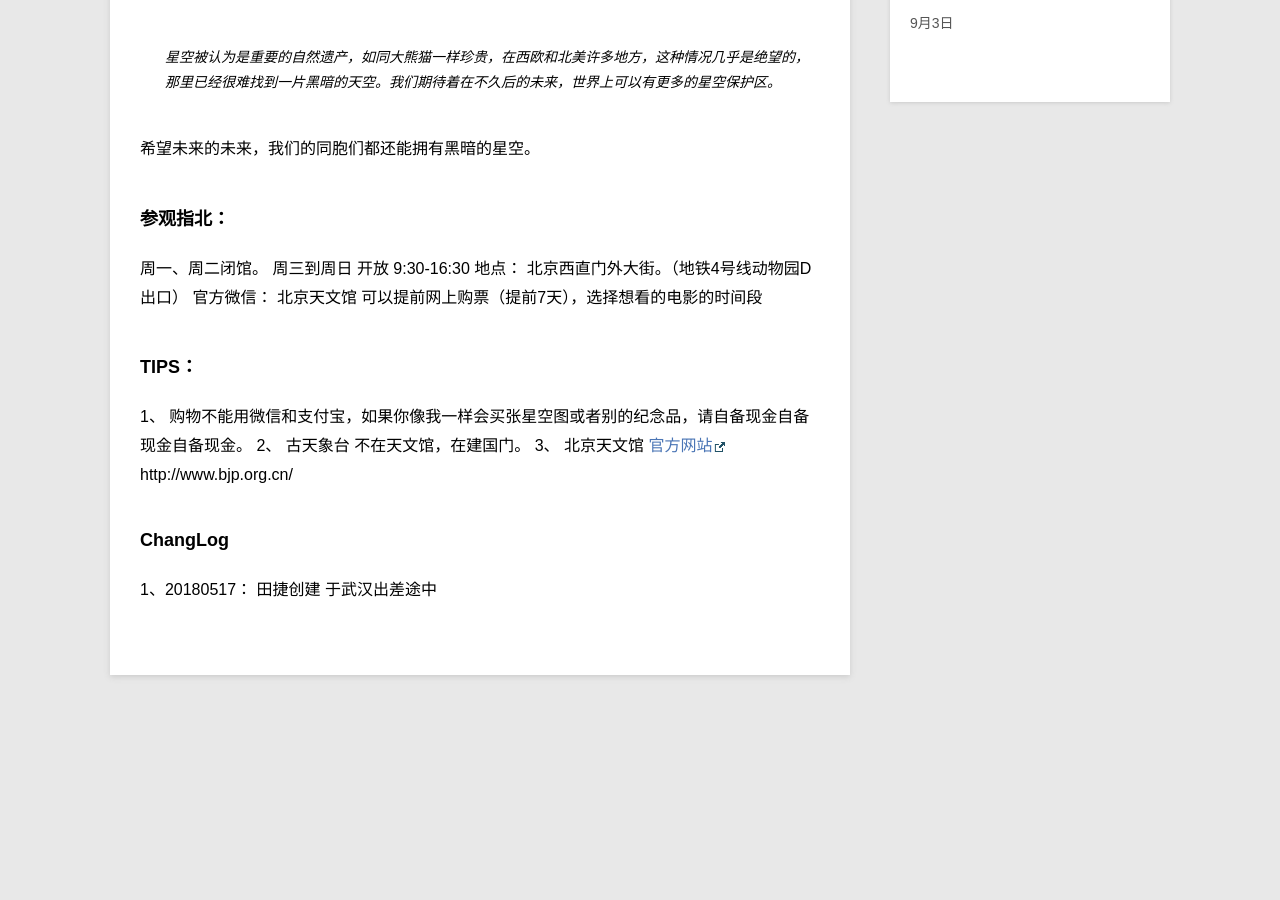
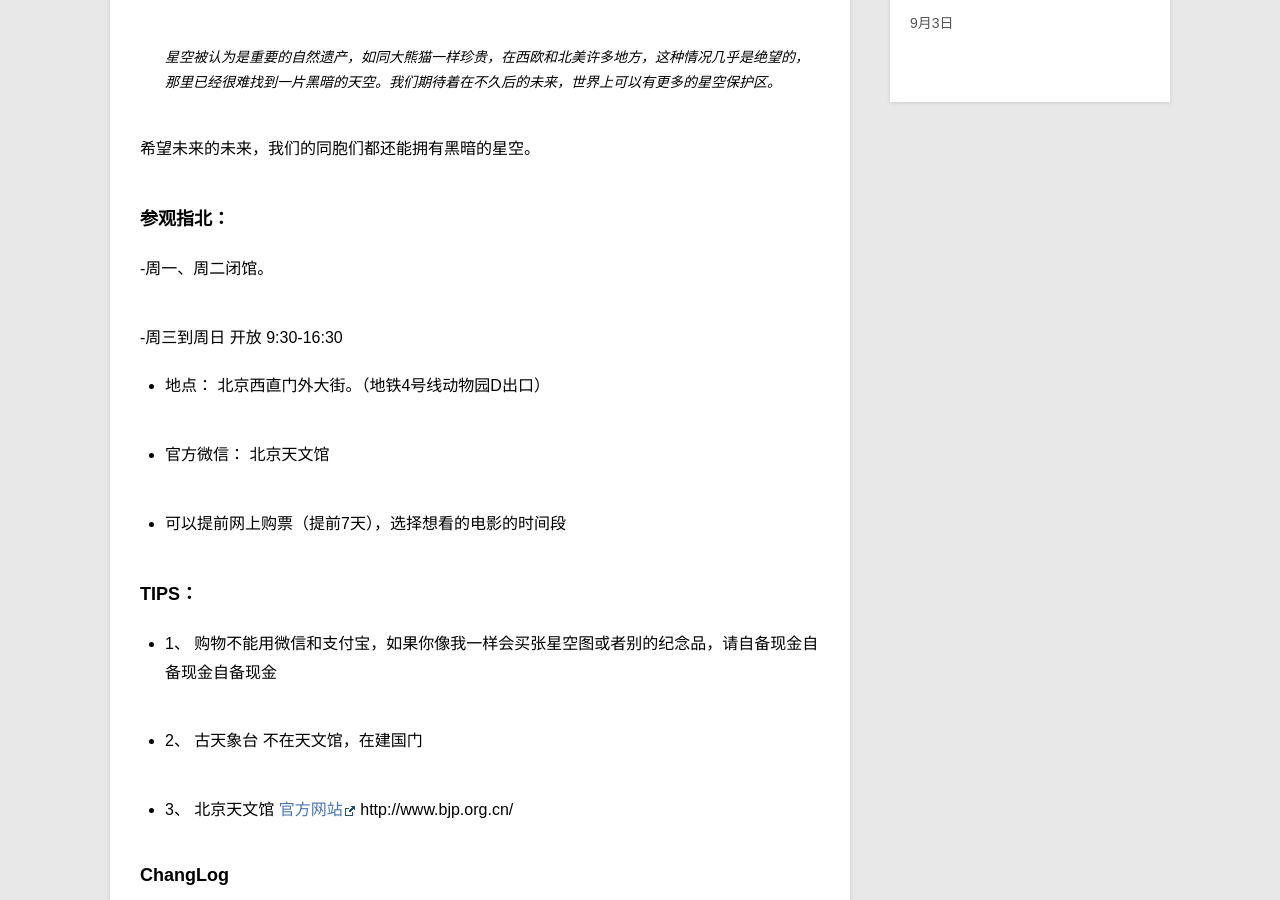
Before and after one commit to violettianjie/violettianjie.github.io, a Jekyll site: the page built from _posts/blog/2018-05-17-starshow.md, in a window 1280 px wide and 900 px high, scrolled down 1114 px. Built offline with Jekyll 4.4.1, drawn with Linux system fonts in a browser that asks for light colours; before the commit the page ends 1869 px from its top, so only the background shows below that.

```diff
--- a/_posts/blog/2018-05-17-starshow.md
+++ b/_posts/blog/2018-05-17-starshow.md
@@ -34,16 +34,23 @@ AB两馆，排队的人大多是一个或两个家长带着一个或两个孩子
 
 ### 参观指北：
 
-周一、周二闭馆。
-周三到周日 开放 9:30-16:30
-地点： 北京西直门外大街。（地铁4号线动物园D出口）
-官方微信： 北京天文馆
-可以提前网上购票（提前7天），选择想看的电影的时间段
+-周一、周二闭馆。
+
+-周三到周日 开放 9:30-16:30
+
+- 地点： 北京西直门外大街。（地铁4号线动物园D出口）
+
+- 官方微信： 北京天文馆
+
+- 可以提前网上购票（提前7天），选择想看的电影的时间段
 
 ### TIPS：
-1、	购物不能用微信和支付宝，如果你像我一样会买张星空图或者别的纪念品，请自备现金自备现金自备现金。
-2、	古天象台 不在天文馆，在建国门。
-3、	北京天文馆 [官方网站](http://www.bjp.org.cn/) http://www.bjp.org.cn/
+
+- 1、	购物不能用微信和支付宝，如果你像我一样会买张星空图或者别的纪念品，请自备现金自备现金自备现金
+
+- 2、	古天象台 不在天文馆，在建国门
+
+- 3、	北京天文馆 [官方网站](http://www.bjp.org.cn/) http://www.bjp.org.cn/
 
 ### ChangLog
 1、20180517： 田捷创建 于武汉出差途中
```
